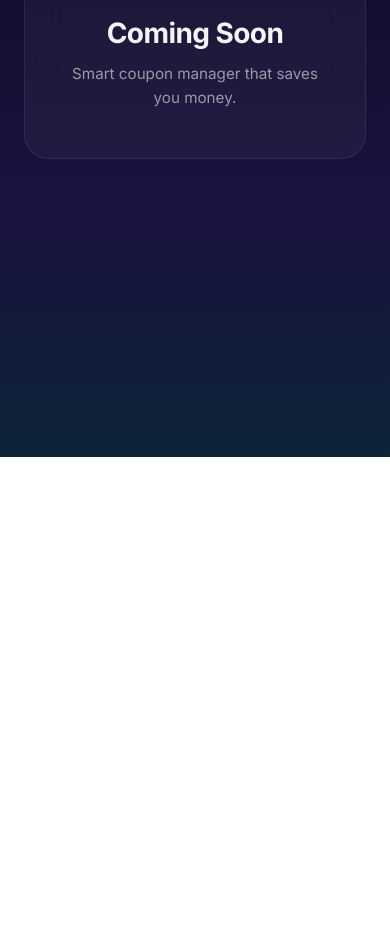
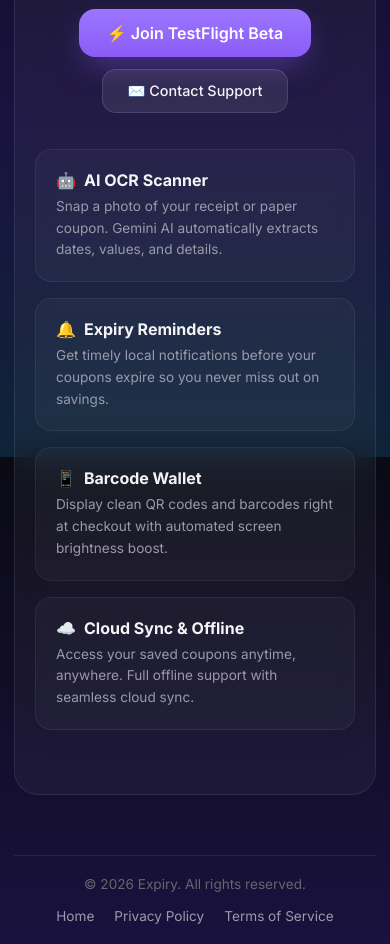
Before and after one commit to leodemyanchik/getexpiry-site, a plain HTML site: page index.html in a window 390 px wide. Shown: the part 387-1331 px from the top of the page. Before the commit the page ends 844 px from the top, so only its background shows below. Drawn offline with Linux system fonts and the light colour scheme.

Commit message:
Add Privacy Policy, Terms of Service, and updated landing page

```diff
--- a/assets/style.css
+++ b/assets/style.css
@@ -10,7 +10,7 @@
 
 html,
 body {
-  height: 100%;
+  min-height: 100%;
 }
 
 body {
@@ -19,20 +19,28 @@ body {
     system-ui,
     -apple-system,
     sans-serif;
-  background: linear-gradient(180deg, #0a0a14 0%, #1a1240 70%, #0d2438 100%);
+  background: linear-gradient(180deg, #0a0a14 0%, #1a1240 60%, #0d2438 100%);
+  background-attachment: fixed;
   color: #f4f4f7;
   min-height: 100vh;
   display: flex;
+  flex-direction: column;
   align-items: center;
-  justify-content: center;
-  padding: 24px;
+  justify-content: space-between;
+  padding: 32px 20px;
   -webkit-font-smoothing: antialiased;
   -moz-osx-font-smoothing: grayscale;
 }
 
+.container {
+  width: 100%;
+  max-width: 800px;
+  margin: 0 auto;
+}
+
 .card {
   width: 100%;
-  max-width: 420px;
+  max-width: 480px;
   background: rgba(255, 255, 255, 0.04);
   border: 1px solid rgba(255, 255, 255, 0.08);
   backdrop-filter: blur(20px);
@@ -40,23 +48,83 @@ body {
   border-radius: 24px;
   padding: 48px 32px;
   text-align: center;
+  margin: auto;
+}
+
+.legal-card {
+  width: 100%;
+  max-width: 840px;
+  background: rgba(255, 255, 255, 0.04);
+  border: 1px solid rgba(255, 255, 255, 0.08);
+  backdrop-filter: blur(20px);
+  -webkit-backdrop-filter: blur(20px);
+  border-radius: 24px;
+  padding: 48px 40px;
+  text-align: left;
+  margin: 20px auto;
 }
 
 .logo {
-  font-size: 1.25rem;
+  font-size: 1.5rem;
   font-weight: 700;
   letter-spacing: -0.02em;
-  color: #8b5cf6;
-  margin-bottom: 32px;
+  color: #a78bfa;
+  margin-bottom: 24px;
   text-transform: lowercase;
+  display: inline-flex;
+  align-items: center;
+  gap: 10px;
+  text-decoration: none;
+}
+
+.logo img {
+  width: 36px;
+  height: 36px;
+  border-radius: 10px;
 }
 
 h1 {
-  font-size: 1.75rem;
+  font-size: 2rem;
   font-weight: 700;
   color: #f4f4f7;
   margin-bottom: 12px;
   letter-spacing: -0.02em;
+  line-height: 1.2;
+}
+
+h2 {
+  font-size: 1.25rem;
+  font-weight: 600;
+  color: #c4b5fd;
+  margin-top: 32px;
+  margin-bottom: 12px;
+}
+
+p, li {
+  font-size: 0.95rem;
+  color: #9a9aaa;
+  line-height: 1.6;
+  margin-bottom: 12px;
+}
+
+ul {
+  padding-left: 20px;
+  margin-bottom: 16px;
+}
+
+li {
+  margin-bottom: 6px;
+}
+
+a {
+  color: #a78bfa;
+  text-decoration: none;
+  transition: color 0.2s ease;
+}
+
+a:hover {
+  color: #c4b5fd;
+  text-decoration: underline;
 }
 
 .subtitle {
@@ -67,32 +135,50 @@ h1 {
 }
 
 .btn-primary {
-  display: inline-block;
-  width: 100%;
-  padding: 16px 24px;
+  display: inline-flex;
+  align-items: center;
+  justify-content: center;
+  padding: 14px 28px;
   background: linear-gradient(180deg, #9b75ff 0%, #8b5cf6 100%);
   color: #fff;
   font-size: 1rem;
   font-weight: 600;
   text-decoration: none;
-  border-radius: 18px;
+  border-radius: 16px;
   box-shadow: 0 12px 32px -8px rgba(139, 92, 246, 0.5);
-  transition:
-    transform 0.2s ease,
-    box-shadow 0.2s ease;
+  transition: transform 0.2s ease, box-shadow 0.2s ease;
+  gap: 8px;
 }
 
 .btn-primary:hover {
-  transform: translateY(-1px);
+  transform: translateY(-2px);
   box-shadow: 0 16px 40px -8px rgba(139, 92, 246, 0.6);
+  text-decoration: none;
 }
 
-.btn-primary:active {
-  transform: translateY(0);
+.btn-secondary {
+  display: inline-flex;
+  align-items: center;
+  justify-content: center;
+  padding: 12px 24px;
+  background: rgba(255, 255, 255, 0.08);
+  border: 1px solid rgba(255, 255, 255, 0.12);
+  color: #f4f4f7;
+  font-size: 0.9rem;
+  font-weight: 500;
+  text-decoration: none;
+  border-radius: 14px;
+  transition: background 0.2s ease, transform 0.2s ease;
+}
+
+.btn-secondary:hover {
+  background: rgba(255, 255, 255, 0.14);
+  text-decoration: none;
+  transform: translateY(-1px);
 }
 
 .hint {
-  font-size: 0.8rem;
+  font-size: 0.85rem;
   color: #65656f;
   margin-top: 20px;
   line-height: 1.5;
@@ -104,7 +190,84 @@ h1 {
 }
 
 .description {
-  font-size: 0.95rem;
+  font-size: 1rem;
   color: #9a9aaa;
   line-height: 1.6;
+  margin-bottom: 24px;
 }
+
+.features {
+  display: grid;
+  grid-template-columns: repeat(auto-fit, minmax(220px, 1fr));
+  gap: 16px;
+  margin: 32px 0;
+  text-align: left;
+}
+
+.feature-box {
+  background: rgba(255, 255, 255, 0.03);
+  border: 1px solid rgba(255, 255, 255, 0.06);
+  border-radius: 16px;
+  padding: 20px;
+}
+
+.feature-box h3 {
+  font-size: 1rem;
+  color: #f4f4f7;
+  margin-bottom: 6px;
+  display: flex;
+  align-items: center;
+  gap: 8px;
+}
+
+.feature-box p {
+  font-size: 0.85rem;
+  margin-bottom: 0;
+}
+
+footer {
+  margin-top: 40px;
+  padding-top: 20px;
+  border-top: 1px solid rgba(255, 255, 255, 0.08);
+  width: 100%;
+  max-width: 840px;
+  display: flex;
+  flex-wrap: wrap;
+  justify-content: space-between;
+  align-items: center;
+  gap: 16px;
+  font-size: 0.85rem;
+  color: #65656f;
+}
+
+footer .footer-links {
+  display: flex;
+  gap: 20px;
+}
+
+footer a {
+  color: #9a9aaa;
+}
+
+footer a:hover {
+  color: #a78bfa;
+}
+
+.last-updated {
+  font-size: 0.85rem;
+  color: #65656f;
+  margin-bottom: 24px;
+}
+
+@media (max-width: 600px) {
+  body {
+    padding: 20px 14px;
+  }
+  .legal-card {
+    padding: 32px 20px;
+  }
+  footer {
+    flex-direction: column;
+    text-align: center;
+  }
+}
--- a/index.html
+++ b/index.html
@@ -3,15 +3,61 @@
   <head>
     <meta charset="UTF-8" />
     <meta name="viewport" content="width=device-width, initial-scale=1.0" />
-    <title>Expiry — Smart Coupon Manager</title>
+    <title>Expiry — Smart Coupon Manager & Expiry Tracker</title>
+    <meta name="description" content="Never let a coupon or discount expire again. Smart coupon management with AI OCR receipt scanning, barcode display, and automatic reminders." />
     <link rel="icon" type="image/png" href="/assets/app_icon.png" />
     <link rel="stylesheet" href="/assets/style.css" />
   </head>
   <body>
-    <div class="card">
-      <div class="logo">expiry</div>
-      <h1>Coming Soon</h1>
-      <p class="description">Smart coupon manager that saves you money.</p>
+    <div class="container">
+      <div class="legal-card" style="text-align: center;">
+        <div style="display: flex; justify-content: center; margin-bottom: 12px;">
+          <img src="/assets/app_icon.png" alt="Expiry Logo" style="width: 72px; height: 72px; border-radius: 18px; box-shadow: 0 8px 24px rgba(139, 92, 246, 0.3);" />
+        </div>
+        <div class="logo" style="margin-bottom: 16px; font-size: 1.75rem;">expiry</div>
+
+        <h1>Smart Coupon Manager</h1>
+        <p class="subtitle" style="max-width: 540px; margin: 0 auto 28px;">
+          Organize your coupons, scan receipts with AI, track expiration dates, and save money effortlessly.
+        </p>
+
+        <div style="display: flex; justify-content: center; gap: 12px; flex-wrap: wrap; margin-bottom: 36px;">
+          <a href="https://testflight.apple.com" target="_blank" rel="noopener" class="btn-primary">
+            <span>⚡ Join TestFlight Beta</span>
+          </a>
+          <a href="mailto:support@getexpiry.app" class="btn-secondary">
+            <span>✉️ Contact Support</span>
+          </a>
+        </div>
+
+        <div class="features">
+          <div class="feature-box">
+            <h3><span>🤖</span> AI OCR Scanner</h3>
+            <p>Snap a photo of your receipt or paper coupon. Gemini AI automatically extracts dates, values, and details.</p>
+          </div>
+          <div class="feature-box">
+            <h3><span>🔔</span> Expiry Reminders</h3>
+            <p>Get timely local notifications before your coupons expire so you never miss out on savings.</p>
+          </div>
+          <div class="feature-box">
+            <h3><span>📱</span> Barcode Wallet</h3>
+            <p>Display clean QR codes and barcodes right at checkout with automated screen brightness boost.</p>
+          </div>
+          <div class="feature-box">
+            <h3><span>☁️</span> Cloud Sync & Offline</h3>
+            <p>Access your saved coupons anytime, anywhere. Full offline support with seamless cloud sync.</p>
+          </div>
+        </div>
+      </div>
     </div>
+
+    <footer>
+      <div>&copy; 2026 Expiry. All rights reserved.</div>
+      <div class="footer-links">
+        <a href="/">Home</a>
+        <a href="/privacy">Privacy Policy</a>
+        <a href="/terms">Terms of Service</a>
+      </div>
+    </footer>
   </body>
 </html>
```
Also changed, not shown: privacy/index.html (added, +101 -0 lines), terms/index.html (added, +81 -0 lines).
